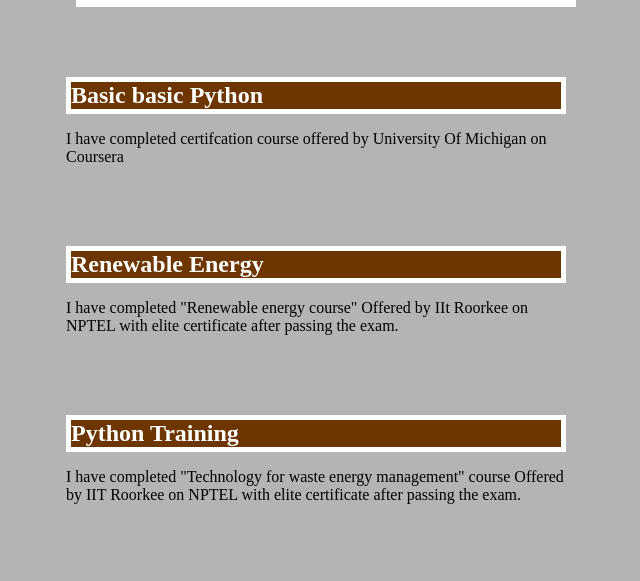
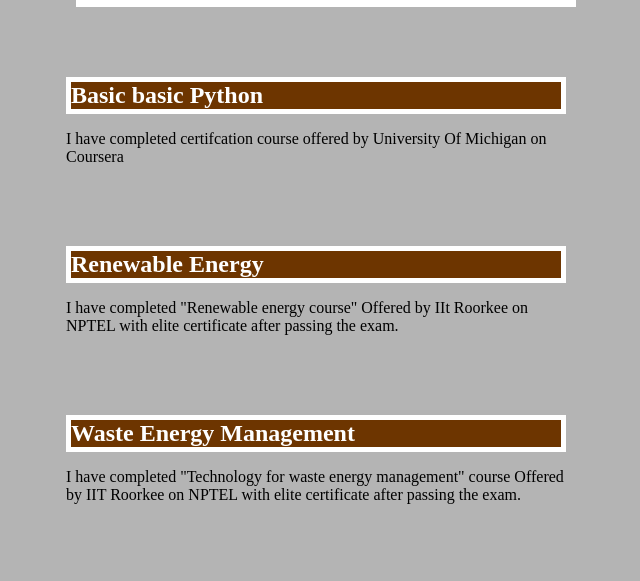
Before and after one commit to satyamshrma/satyamshrma.github.io, a plain HTML site: page certificate.html in a window 1280 px wide. Shown: the part 153-734 px from the top of the page, without its empty margins (324-964 px from the left). Drawn offline with Linux system fonts and the light colour scheme.

Commit message:
Update certificate.html

```diff
--- a/certificate.html
+++ b/certificate.html
@@ -20,7 +20,7 @@
 			   Roorkee on NPTEL with elite certificate after passing the exam.</p>
 		</div>
 		<div id ="he2444">
-			<h2> Python Training </h2>
+			<h2> Waste Energy Management </h2>
 			<p>I have completed "Technology for waste energy management"
 			   course Offered by IIT Roorkee on NPTEL with elite certificate
                            after passing the exam.</p>
```
